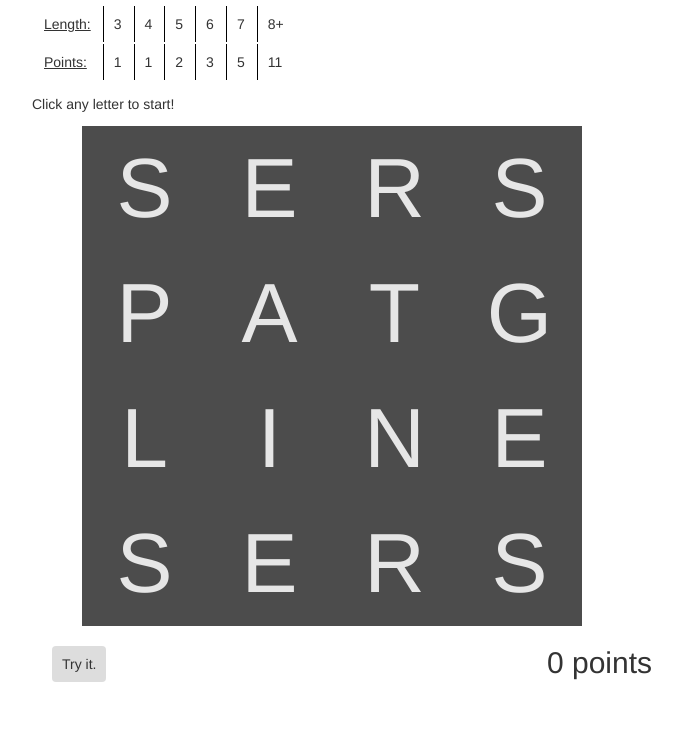
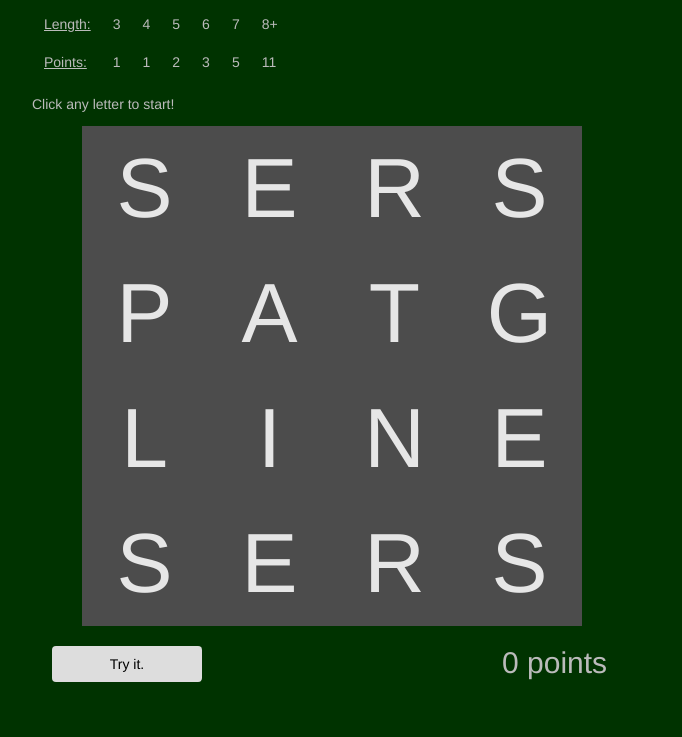
Before and after one commit to mdribera/boggle, a plain HTML site: page index.html in a window 1280 px wide. Shown: the part 66-803 px from the top of the page, without its empty margins (308-990 px from the left). Drawn offline with nearby package versions, Linux system fonts and the light colour scheme.

Commit message:
fix duplicate letter select, some styling, and alert system

```diff
--- a/index.html
+++ b/index.html
@@ -1 +1 @@
-<!DOCTYPE html><html lang="en"><head><title>Boggle</title><link href="css/style.css" rel="stylesheet"><script src="//ajax.googleapis.com/ajax/libs/jquery/1.11.1/jquery.min.js"></script><script src="js/script.js"></script></head><body><div class="container"><h1>Boggle</h1><table><tr><td>Length:</td><td>3</td><td>4</td><td>5</td><td>6</td><td>7</td><td>8+</td></tr><tr><td>Points:</td><td>1</td><td>1</td><td>2</td><td>3</td><td>5</td><td>11</td></tr></table><p>Click any letter to start!</p><div id="board"><div class="shelf"><div id="0" class="cell">S</div><div id="1" class="cell">E</div><div id="2" class="cell">R</div><div id="3" class="cell">S</div></div><div class="shelf"><div id="4" class="cell">P</div><div id="5" class="cell">A</div><div id="6" class="cell">T</div><div id="7" class="cell">G</div></div><div class="shelf"><div id="8" class="cell">L</div><div id="9" class="cell">I</div><div id="10" class="cell">N</div><div id="11" class="cell">E</div></div><div class="shelf"><div id="12" class="cell">S</div><div id="13" class="cell">E</div><div id="14" class="cell">R</div><div id="15" class="cell">S</div></div></div><div id="controls"><div id="try" class="btn btn-default">Try it.</div><div id="letters"></div><div id="score"><span>0</span> points</div></div><div id="result"></div></div></body></html>
+<!DOCTYPE html><html lang="en"><head><title>Boggle</title><link href="css/style.css" rel="stylesheet"><script src="//ajax.googleapis.com/ajax/libs/jquery/1.11.1/jquery.min.js"></script><script src="js/script.js"></script></head><body><div id="alert"><p></p></div><div class="container"><h1>Boggle</h1><table><tr><td>Length:</td><td>3</td><td>4</td><td>5</td><td>6</td><td>7</td><td>8+</td></tr><tr><td>Points:</td><td>1</td><td>1</td><td>2</td><td>3</td><td>5</td><td>11</td></tr></table><p>Click any letter to start!</p><div id="board"><div class="row"><div id="0" class="cell">S</div><div id="1" class="cell">E</div><div id="2" class="cell">R</div><div id="3" class="cell">S</div></div><div class="row"><div id="4" class="cell">P</div><div id="5" class="cell">A</div><div id="6" class="cell">T</div><div id="7" class="cell">G</div></div><div class="row"><div id="8" class="cell">L</div><div id="9" class="cell">I</div><div id="10" class="cell">N</div><div id="11" class="cell">E</div></div><div class="row"><div id="12" class="cell">S</div><div id="13" class="cell">E</div><div id="14" class="cell">R</div><div id="15" class="cell">S</div></div></div><div id="controls"><div class="fourth"><div id="try">Try it.</div></div><div class="half"><div id="letters"></div></div><div class="fourth"><div id="score"><span>0</span> points</div></div></div><div id="result"></div></div></body></html>
--- a/js/script.js
+++ b/js/script.js
@@ -45,13 +45,13 @@ $(document).ready(function() {
 			if(el.attr('id') == lastSquareSelected()) {
 				backspace(el);
 				console.log('back it up')
-			} else {
+			} else if (!el.hasClass("active")) {
 				console.log('accepted!');
 				accept(el);
 			}
 			$('#letters').html(letters);
 		} else {
-			console.log('denied!');
+
 		}
 	}
 
@@ -101,15 +101,13 @@ $(document).ready(function() {
 	function checkWord() {
 		letters = String(letters.toLowerCase());
 		if ($.inArray(letters, words) > -1){
-			console.log('it is a word, congrats!');
-
 			if($.inArray(letters, used) == -1) {
 				inductWord();
 			} else {
-				console.log('but you already used it...');
+				sendAlert('You already used that word.');
 			}
 		} else {
-			console.log('that is not a word at all!');
+			sendAlert("That's not a word!");
 		}
 		restart();
 	}
@@ -138,6 +136,12 @@ $(document).ready(function() {
 		}
 	}
 
+	function sendAlert(text) {
+		$alert = $("#alert p");
+		$alert.html(text);
+		$alert.fadeIn(1000).delay(2000).fadeOut(1000);
+	}
+
 	//clears the board
 	function restart() {
 		letters = '';
--- a/src/style.sass
+++ b/src/style.sass
@@ -1,17 +1,29 @@
 body
 	font-family: "Helvetica Neue",Helvetica,Arial,sans-serif
 	font-size: 14px
-	color: #333
+	color: #BBB
+	background-color: #030
+	#alert
+		margin-left: auto
+		margin-right: auto
+		width: 200px
+		p
+			position: fixed
+			display: none
+			background-color: #FFF
+			color: #000
+			width: 200px
+			// height: 40px
+			border-radius: 4px
+			text-align: center
+			padding: 10px
 	.container
 		margin-left: auto
 		margin-right: auto
 		width: 600px
 		tr
-			border-top: 1px solid black
 			td
 				padding: 10px
-			td:not(:first-child)
-				border-left: 1px solid black
 			td:first-child
 				text-decoration: underline
 		#board
@@ -21,7 +33,7 @@ body
 			height: 500px
 			background-color: black
 
-			.shelf
+			.row
 				width: 100%
 				height: 25%
 
@@ -50,20 +62,29 @@ body
 			display: inline-block
 			width: 100%
 			margin-top: 20px
+			.fourth
+				width: 25%
+			.half
+				width: 50%
 
-			#try, #letters
+			.fourth, .half
 				float: left
-			#try
-				cursor: pointer
-				padding: 10px
-				background-color: #DDD
-				border-radius: 4px
-			#letters
-				margin-left: 20px
-				font-size: 30px
-			#score
-				float: right
-				font-size: 30px
+				height: 40px
+				#try
+					cursor: pointer
+					padding: 10px
+					background-color: #DDD
+					color: #000
+					border-radius: 4px
+					text-align: center
+					&:hover
+						opacity: 0.9
+				#letters
+					font-size: 30px
+					text-align: center
+				#score
+					font-size: 30px
 		#result
 			clear: both
 			text-align: center
+			height: 40px
```
Also changed, not shown: css/style.css, 1 other file.
